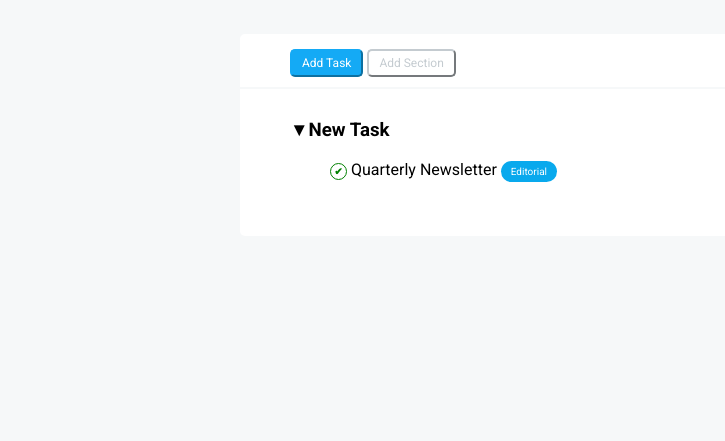
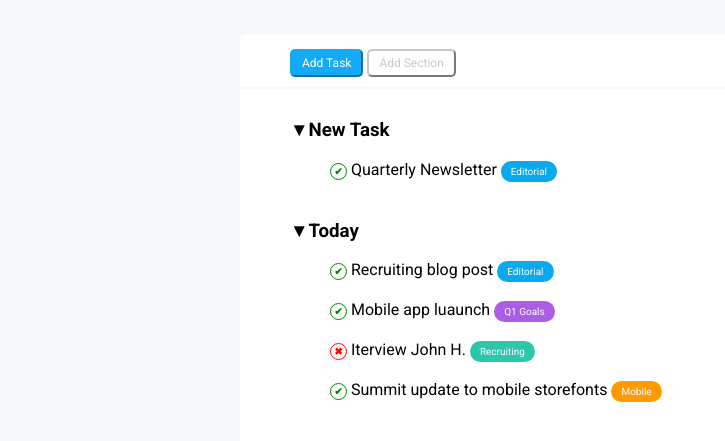
Before and after one commit to MassimoPeruga/html-css-toboolist, a plain HTML site: page index.html in a window 1280 px wide. Shown: the part 87-528 px from the top of the page, without its empty margins (0-725 px from the left). Drawn offline with Linux system fonts and the light colour scheme.

Commit message:
feat: Today section

```diff
--- a/CSS/style.css
+++ b/CSS/style.css
@@ -33,7 +33,8 @@ h1 {
     padding-bottom: 10px;
     padding-left: 50px;
 }
-#task{
+
+#task {
     color: white;
     background-color: #14aaf5;
     padding-block: 5px;
@@ -42,7 +43,8 @@ h1 {
     border-radius: 5px;
     font-size: 12px;
 }
-#section{
+
+#section {
     color: #c4cbd0;
     background-color: transparent;
     padding-block: 5px;
@@ -51,6 +53,7 @@ h1 {
     border-radius: 5px;
     font-size: 12px;
 }
+
 hr {
     border-color: transparent;
     margin: 0;
@@ -69,13 +72,20 @@ hr {
     padding-bottom: 40px;
     box-sizing: border-box;
 }
-h3{
+
+.liste {
+    margin-bottom: 40px;
+}
+
+h3 {
     margin-top: 0;
 }
-ul{
+
+ul {
     list-style: none;
 }
-.Tipologia{
+
+.Tipologia {
     color: white;
     border-radius: 15px;
     font-size: 10px;
@@ -84,9 +94,27 @@ ul{
     padding-bottom: 5px;
     padding-left: 10px;
 }
-.Editorial{
+
+.Editorial {
     background-color: #09a9ed;
 }
+
+.Goals {
+    background-color: #ab5de6;
+}
+
+.Recruiting {
+    background-color: #2cc6ab;
+}
+
+.Mobile {
+    background-color: #ff9b00;
+}
+
+li {
+    margin-bottom: 20px;
+}
+
 .check::before {
     content: "\2714";
     border: 1px solid green;
@@ -97,10 +125,11 @@ ul{
     line-height: 15px;
     border-radius: 50%;
     color: green;
-    font-weight:bolder;
+    font-weight: bolder;
     font-size: 10px;
 }
-.mark::before{
+
+.mark::before {
     content: "\2716";
     border: 1px solid red;
     height: 15px;
@@ -110,6 +139,6 @@ ul{
     line-height: 15px;
     border-radius: 50%;
     color: red;
-    font-weight:bolder;
+    font-weight: bolder;
     font-size: 10px;
 }
--- a/index.html
+++ b/index.html
@@ -27,7 +27,7 @@
         </div>
         <hr>
         <div id="container2">
-            <section>
+            <section class="liste">
                 <h3>&#9660;New Task</h3>
                 <ul>
                     <li class="check">
@@ -35,6 +35,26 @@
                     </li>
                 </ul>
             </section>
+            <section>
+                <h3>&#9660;Today</h3>
+                <ul>
+                    <li class="check">
+                        Recruiting blog post <span class="Tipologia Editorial">Editorial</span>
+                    </li>
+                    <li class="check">
+                        Mobile app luaunch <span class="Tipologia Goals">Q1 Goals</span>
+                    </li>
+                    <li class="mark">
+                        Iterview John H. <span class="Tipologia Recruiting">Recruiting</span>
+                    </li>
+                    <li class="check">
+                        Summit update to mobile storefonts <span class="Tipologia Mobile">Mobile</span>
+                    </li>
+                </ul>
+            </section>
+            <section>
+
+            </section>
         </div>
     </main>
 </body>
```
